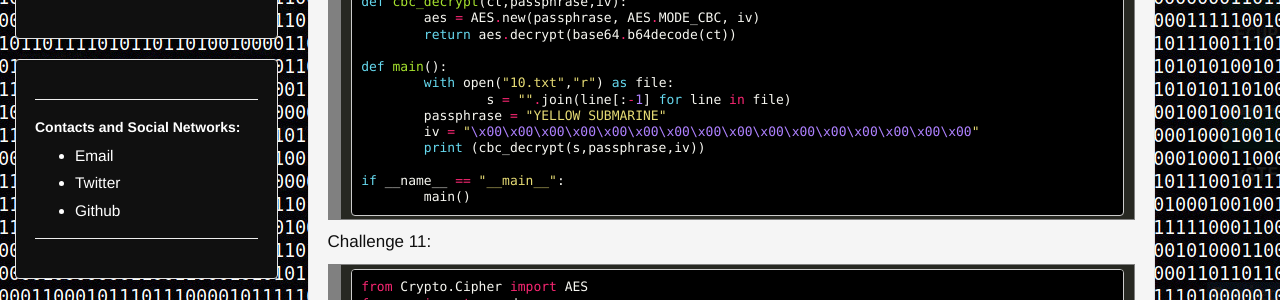
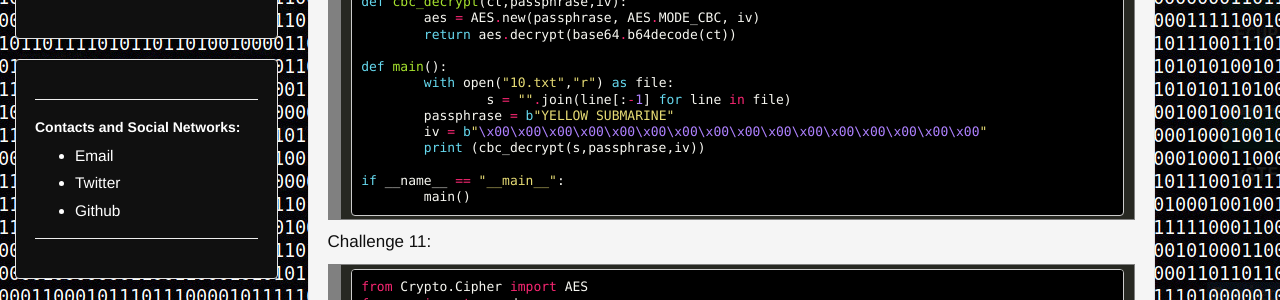
Before and after one commit to 0xA2/0xA2.github.io, a Jekyll site: the page built from _posts/2020-02-16-CryptopalSet2.markdown, in a window 1280 px wide and 900 px high, scrolled down 478 px. Shown: the part 152-452 px from the top of the window. Built offline with Jekyll 4.4.1, drawn with Linux system fonts in a browser that asks for light colours.

Commit message:
Update 2020-02-16-CryptopalSet2.markdown

```diff
--- a/_posts/2020-02-16-CryptopalSet2.markdown
+++ b/_posts/2020-02-16-CryptopalSet2.markdown
@@ -34,8 +34,8 @@ categories: "Cryptopals"
 <span style="color: #66d9ef">def</span> <span style="color: #a6e22e">main</span><span style="color: #f8f8f2">():</span>
 	<span style="color: #66d9ef">with</span> <span style="color: #f8f8f2">open(</span><span style="color: #e6db74">&quot;10.txt&quot;</span><span style="color: #f8f8f2">,</span><span style="color: #e6db74">&quot;r&quot;</span><span style="color: #f8f8f2">)</span> <span style="color: #66d9ef">as</span> <span style="color: #f8f8f2">file:</span>
 		<span style="color: #f8f8f2">s</span> <span style="color: #f92672">=</span> <span style="color: #e6db74">&quot;&quot;</span><span style="color: #f92672">.</span><span style="color: #f8f8f2">join(line[:</span><span style="color: #f92672">-</span><span style="color: #ae81ff">1</span><span style="color: #f8f8f2">]</span> <span style="color: #66d9ef">for</span> <span style="color: #f8f8f2">line</span> <span style="color: #f92672">in</span> <span style="color: #f8f8f2">file)</span>
-	<span style="color: #f8f8f2">passphrase</span> <span style="color: #f92672">=</span> <span style="color: #e6db74">&quot;YELLOW SUBMARINE&quot;</span>
-	<span style="color: #f8f8f2">iv</span> <span style="color: #f92672">=</span> <span style="color: #e6db74">&quot;</span><span style="color: #ae81ff">\x00\x00\x00\x00\x00\x00\x00\x00\x00\x00\x00\x00\x00\x00\x00\x00</span><span style="color: #e6db74">&quot;</span>
+	<span style="color: #f8f8f2">passphrase</span> <span style="color: #f92672">=</span> <span style="color: #66d9ef">b</span><span style="color: #e6db74">&quot;YELLOW SUBMARINE&quot;</span>
+	<span style="color: #f8f8f2">iv</span> <span style="color: #f92672">=</span> <span style="color: #66d9ef">b</span><span style="color: #e6db74">&quot;</span><span style="color: #ae81ff">\x00\x00\x00\x00\x00\x00\x00\x00\x00\x00\x00\x00\x00\x00\x00\x00</span><span style="color: #e6db74">&quot;</span>
 	<span style="color: #66d9ef">print</span> <span style="color: #f8f8f2">(cbc_decrypt(s,passphrase,iv))</span>
 
 <span style="color: #66d9ef">if</span> <span style="color: #f8f8f2">__name__</span> <span style="color: #f92672">==</span> <span style="color: #e6db74">&quot;__main__&quot;</span><span style="color: #f8f8f2">:</span>
```
